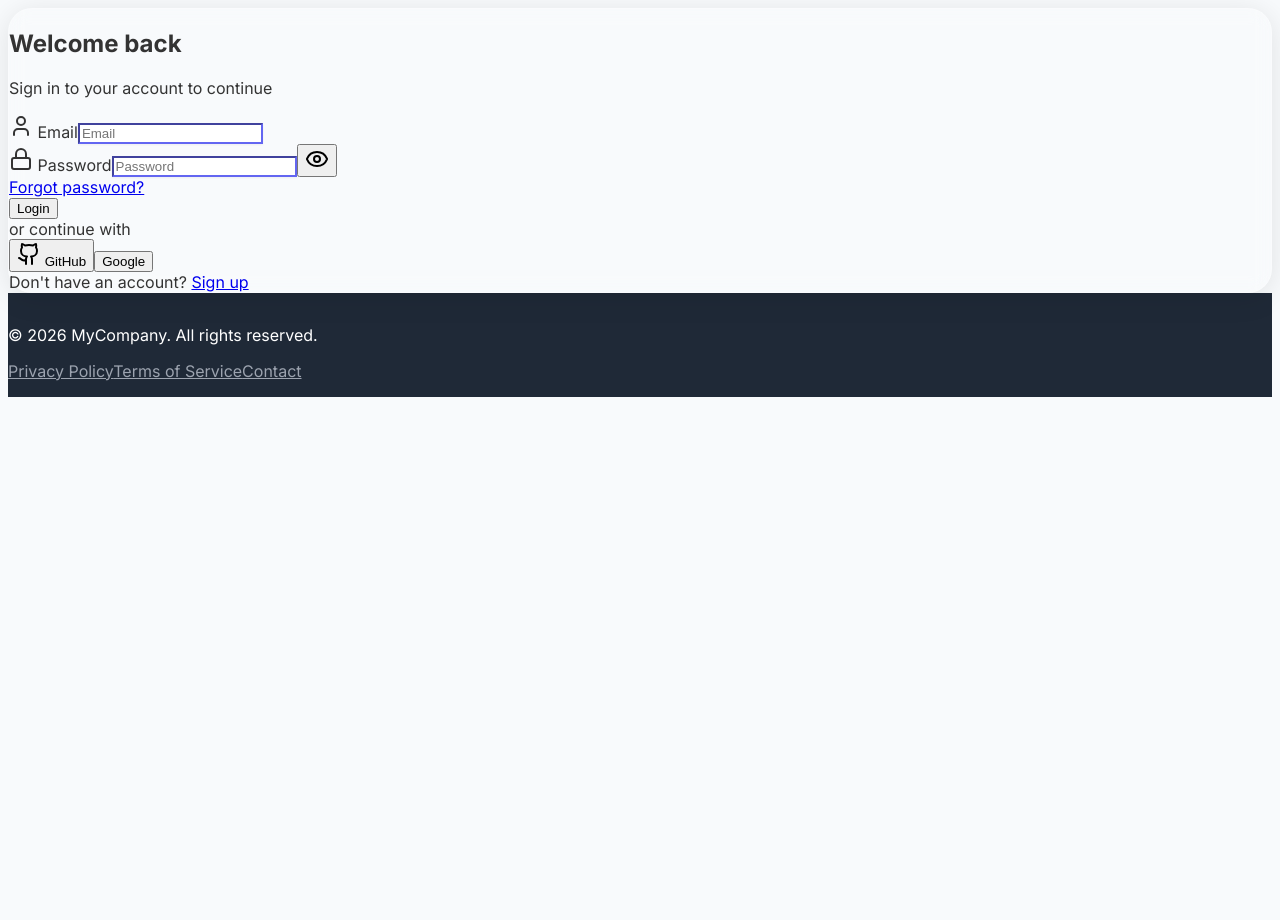
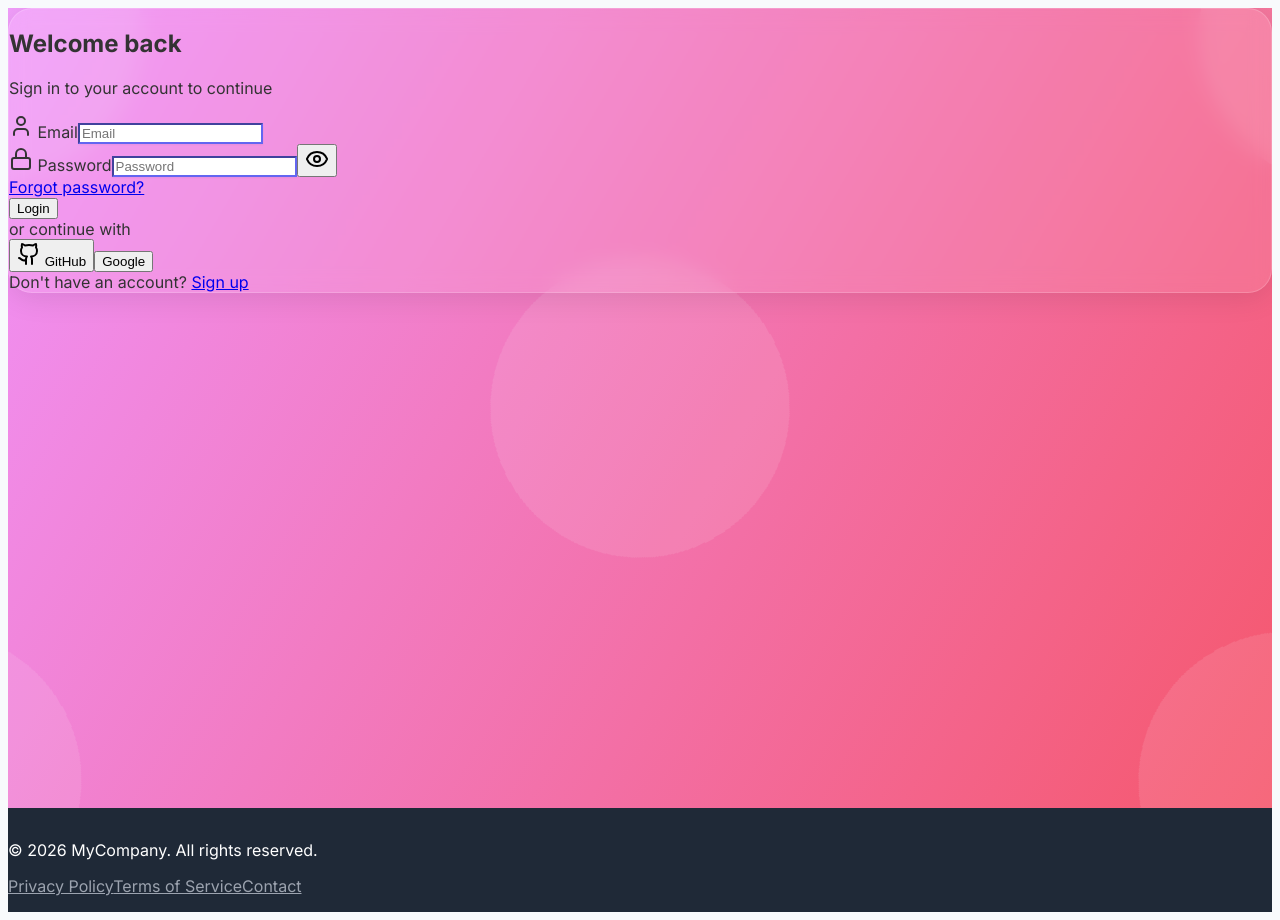
Before and after one commit to tuniepie/study-nestjs-nextjs, a Next.js app: page / in a window 1280 px wide. Before the commit the page ends 800 px from the top, so only its background shows below. Built offline with nearby package versions, Linux system fonts and the light colour scheme.

Commit message:
feat: Implement animated gradient background with floating blobs

```diff
--- a/app/globals.css
+++ b/app/globals.css
@@ -54,6 +54,39 @@ body.dark {
   box-shadow: 0 4px 30px rgba(0, 0, 0, 0.1);
 }
 
+/* Animated Gradient Background */
+.animated-gradient-background {
+  position: relative;
+  width: 100%;
+  height: 100vh;
+  background: linear-gradient(120deg, #f093fb 0%, #f5576c 100%);
+  overflow: hidden;
+}
+
+.animated-gradient-background::before {
+  content: '';
+  position: absolute;
+  top: 50%;
+  left: 50%;
+  width: 200%;
+  height: 200%;
+  background: radial-gradient(circle, rgba(255, 255, 255, 0.1) 20%, transparent 20%),
+              radial-gradient(circle, rgba(255, 255, 255, 0.1) 20%, transparent 20%);
+  background-size: 50% 50%;
+  background-position: 0 0, 50% 50%;
+  transform: translate(-50%, -50%) rotate(45deg);
+  animation: floatBlobs 10s infinite linear;
+}
+
+@keyframes floatBlobs {
+  0% {
+    transform: translate(-50%, -50%) rotate(45deg);
+  }
+  100% {
+    transform: translate(-50%, -50%) rotate(405deg);
+  }
+}
+
 footer {
   background-color: #1f2937; /* Tailwind's gray-800 */
   color: #ffffff;
--- a/app/page.tsx
+++ b/app/page.tsx
@@ -3,7 +3,7 @@ import LoginBar from './components/LoginBar';
 
 const Home: React.FC = () => {
   return (
-    <div className="flex items-center justify-center min-h-screen bg-zinc-50 font-sans dark:bg-black">
+    <div className="animated-gradient-background flex items-center justify-center min-h-screen font-sans">
       <div className="backdrop-blur-lg bg-white/30 dark:bg-black/30 p-8 rounded-lg shadow-lg">
         <LoginBar />
       </div>
```
